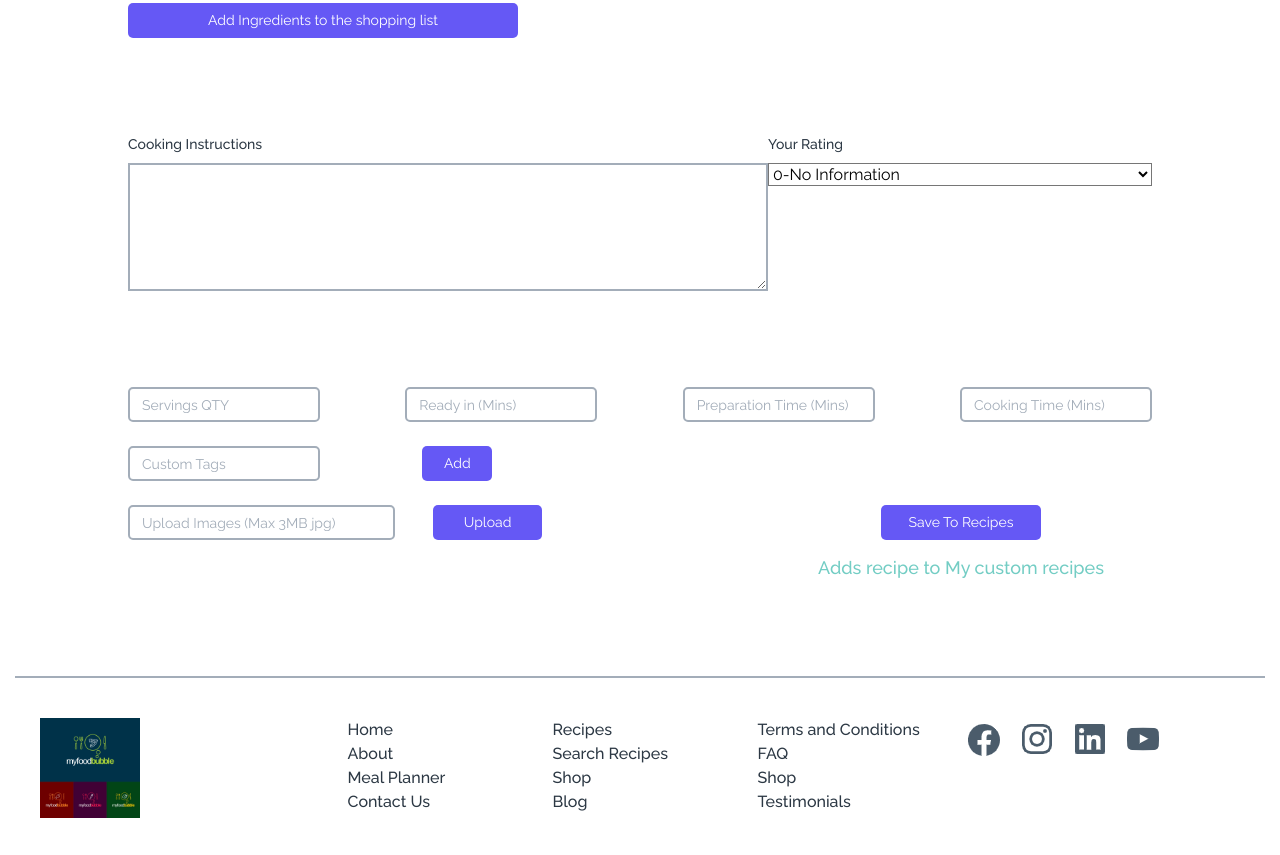
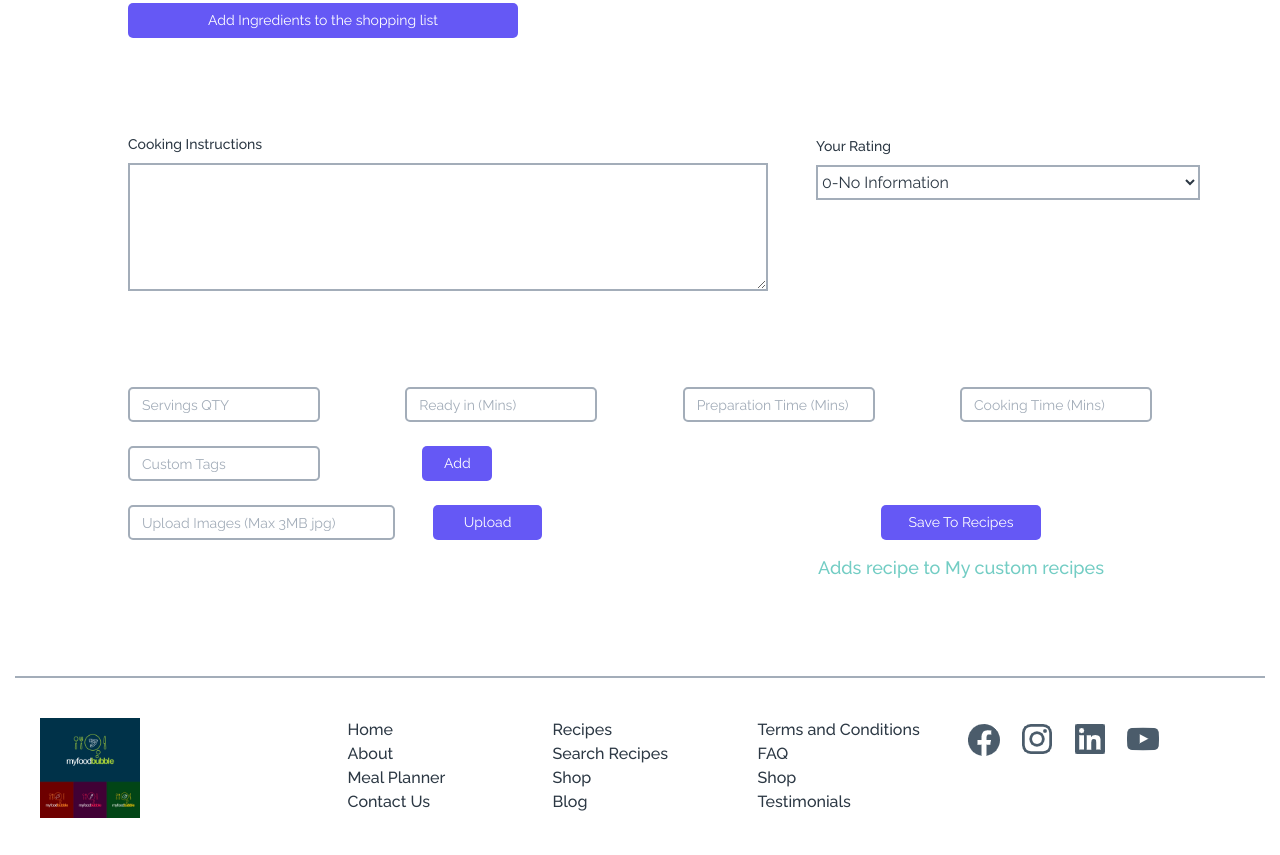
Before and after one commit to ammarjussa/foodbubble, a React (Create React App) app: page /addrecipe in a window 1280 px wide. Shown: the part 840-1695 px from the top of the page. Built offline with nearby package versions, Linux system fonts and the light colour scheme.

Commit message:
Dropdown styles fixed

```diff
--- a/src/assets/styles/_components.scss
+++ b/src/assets/styles/_components.scss
@@ -871,3 +871,13 @@
     }
   }
 }
+
+.select-dropdown {
+  select {
+    border: 2px solid $border-color;
+    outline: none;
+    font-size: $font-size-small;
+    color: $font-color;
+    height: 35px;
+  }
+}
--- a/src/components/CustomFood/AddCustomFood.js
+++ b/src/components/CustomFood/AddCustomFood.js
@@ -127,9 +127,9 @@ const AddCustomFood = () => {
                 onChange={(e) => setPrice(e.target.value)}
               />
             </div>
-            <div className="pb-5 mb-5">
+            <div className="pb-5 mb-5 select-dropdown">
               <p className="secondary-title">Choose Custom Food Box</p>
-              <select name="food-box" id="food-box">
+              <select name="food-box" id="food-box" >
                 <option value="favorite">Favorite</option>
                 <option value="italian">Italian</option>
                 <option value="french">French</option>
--- a/src/components/CustomRecipe/AddCustomRecipe.js
+++ b/src/components/CustomRecipe/AddCustomRecipe.js
@@ -83,9 +83,9 @@ const AddCustomRecipe = () => {
             ></textarea>
           </div>
           <div className="d-flex flex-column align-items-start">
-            <label for="description">Your Rating</label>
-            <div className="dropdown">
-              <select name="cars" id="cars" onChange={(e) => setRating(e.target.value)}>
+            <div className="select-dropdown ml-5">
+              <label for="description">Your Rating</label>
+              <select name="ratings" id="ratings" onChange={(e) => setRating(e.target.value)}>
                 <option value="0">0-No Information</option>
                 <option value="1">1-Star - Disguisting</option>
                 <option value="2">2-Stars - OK, would not make again</option>
```
